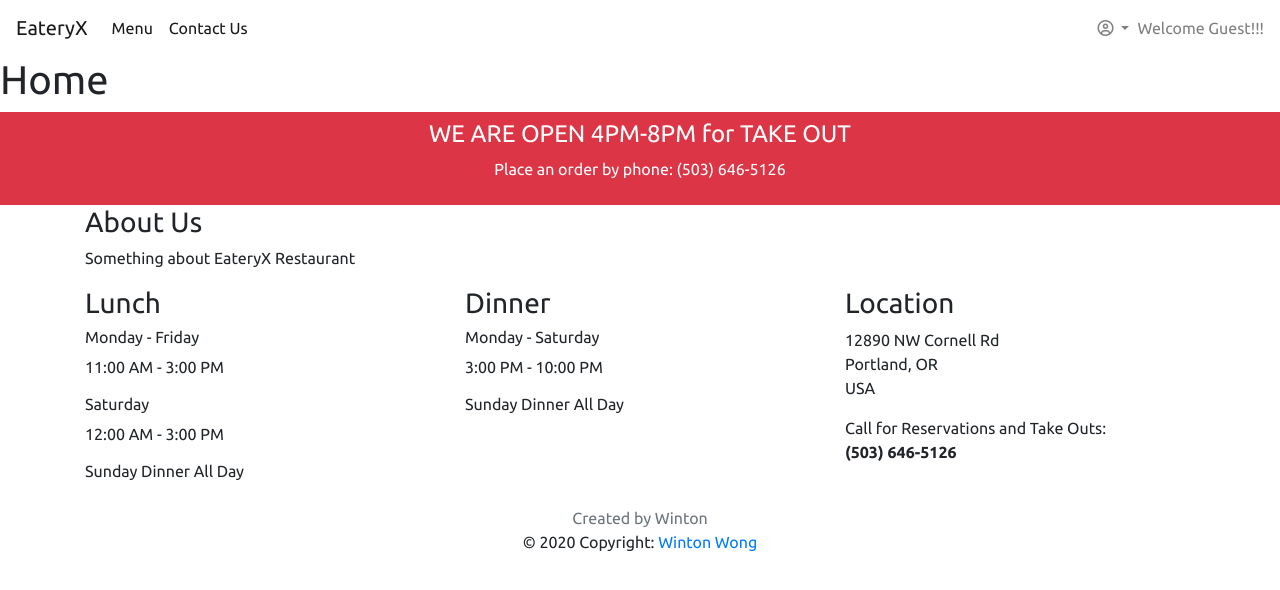
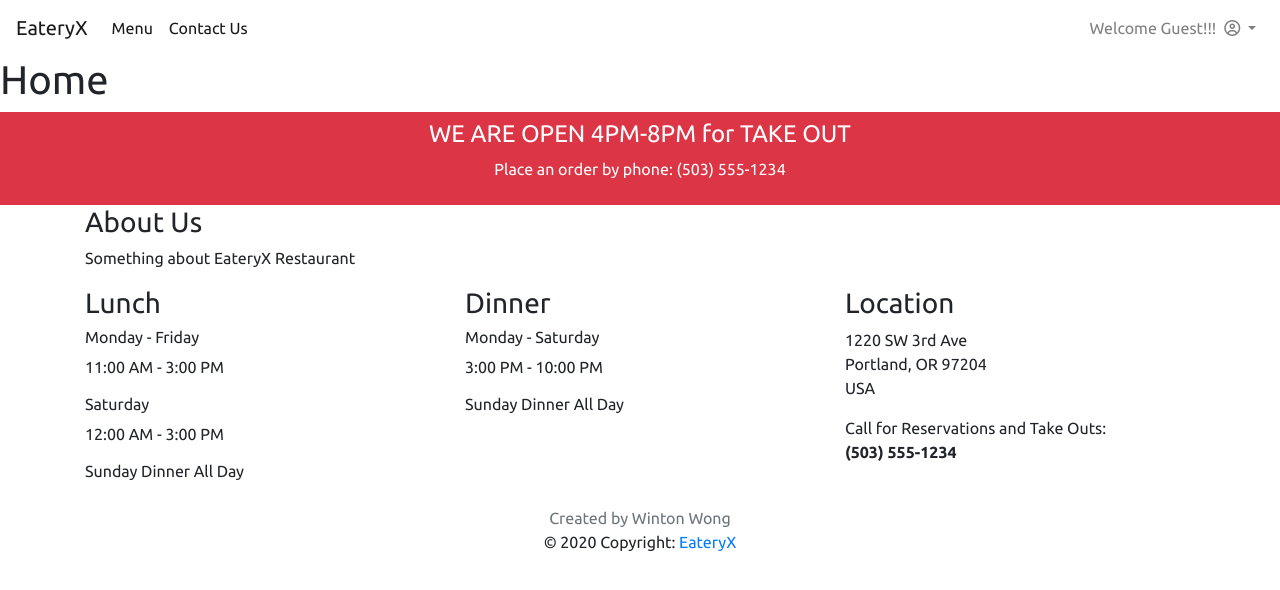
Before and after one commit to wintonw/final-project-webx, a Django app: page / in a window 1280 px wide. Shown: the top 590 px of the page. Run offline with Django 3.2, Linux system fonts and the light colour scheme; some libraries are stand-ins or nearby versions.

Commit message:
fix nav drop down

```diff
--- a/eatery/restaurants/templates/customer_elements/customer_navbar.html
+++ b/eatery/restaurants/templates/customer_elements/customer_navbar.html
@@ -23,12 +23,18 @@
         </ul>
 
         <ul class="navbar-nav">
+            <li class="nav-item">
+                {% if user.is_authenticated %} <span class="navbar-text">Welcome, {{ user.username }}</span>
+                {% else %} <span class="navbar-text">Welcome Guest!!! </span>
+                {% endif %}
+            </li>
+
             <li class="nav-item dropdown">
                 <a class="nav-link dropdown-toggle" href="#" id="navbarDropdown" role="button" data-toggle="dropdown"
                     aria-haspopup="true" aria-expanded="false">
                     <i class="far fa-user-circle"></i>
                 </a>
-                <div class="dropdown-menu" aria-labelledby="navbarDropdown">
+                <div class="dropdown-menu dropdown-menu-right" aria-labelledby="navbarDropdown">
 
                     {% if user.is_authenticated %}
                     <a class="dropdown-item" href="{% url 'restaurants:orders' %}">Orders</a>
@@ -39,11 +45,7 @@
                 </div>
             </li>
 
-            <li class="nav-item">
-                {% if user.is_authenticated %} <span class="navbar-text">Welcome, {{ user.username }}</span>
-                {% else %} <span class="navbar-text">Welcome Guest!!! </span>
-                {% endif %}
-            </li>
+
 
 
 
--- a/eatery/restaurants/templates/elements/footer.html
+++ b/eatery/restaurants/templates/elements/footer.html
@@ -4,8 +4,8 @@
     <!-- Copyright -->
 
     <div class="footer-copyright text-center py-3">
-        <div class="text-muted text-center">Created by Winton</div>© 2020 Copyright:
-        <a href="https://mdbootstrap.com/">Winton Wong</a>
+        <div class="text-muted text-center">Created by Winton Wong</div>© 2020 Copyright:
+        <a href="#">EateryX</a>
     </div>
     <!-- Copyright -->
 
--- a/eatery/restaurants/templates/index.html
+++ b/eatery/restaurants/templates/index.html
@@ -7,7 +7,7 @@
 <div id="covid_alert">
     <span class="d-block p-2 bg-danger text-white text-center">
         <h4>WE ARE OPEN 4PM-8PM for TAKE OUT</h4>
-        <p>Place an order by phone: (503) 646-5126</p>
+        <p>Place an order by phone: (503) 555-1234</p>
     </span>
 </div>
 <div class="container">
@@ -38,11 +38,11 @@
         <div class="col-lg-4 col-md-4 col-sm-12">
             <h3>Location</h3>
             <address>
-                12890 NW Cornell Rd<br>
-                Portland, OR<br>
+                1220 SW 3rd Ave<br>
+                Portland, OR 97204<br>
                 USA
             </address> Call for Reservations and Take Outs:
-            <p><strong>(503) 646-5126</strong></p>
+            <p><strong>(503) 555-1234</strong></p>
         </div>
     </div>
 
```
